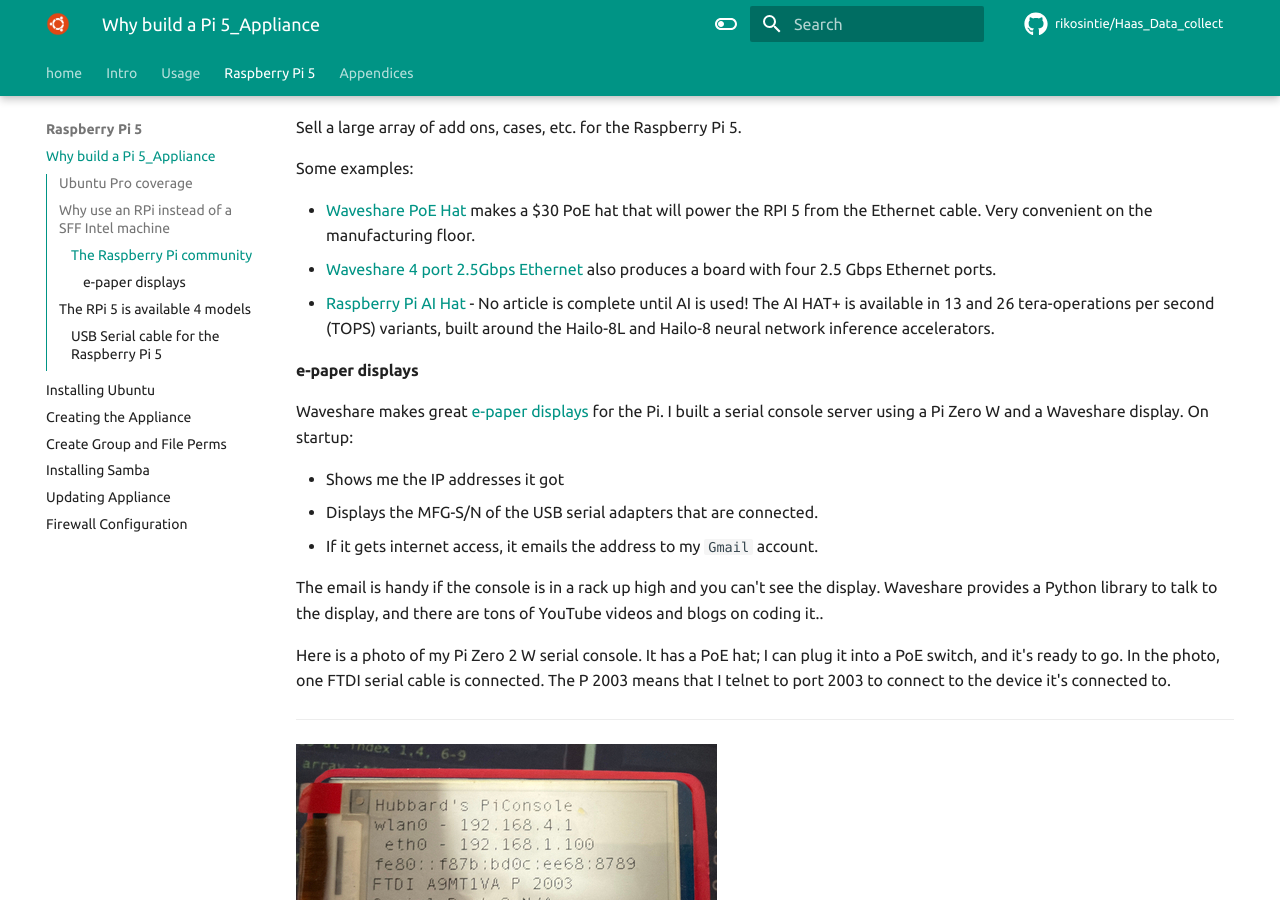
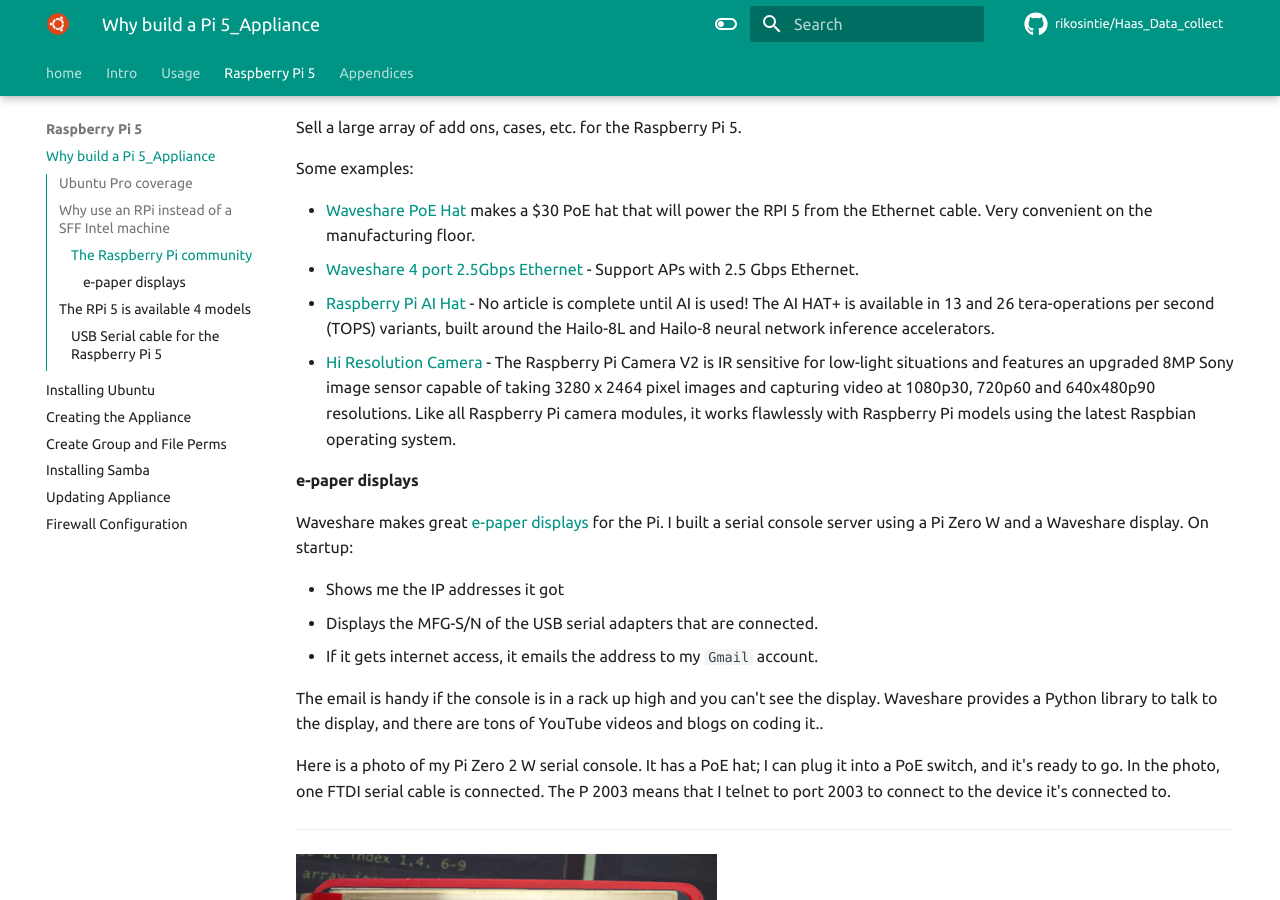
Before and after one commit to rikosintie/Haas_Data_collect, an MkDocs documentation site: the page built from docs/build_pi_5_appliance/why_pi_5_appliance.md, in a window 1280 px wide and 900 px high, scrolled down 2851 px. Built offline with MkDocs 1.6.1 and Material for MkDocs 9.7.7, drawn with Linux system fonts in a browser that asks for light colours; emoji names are drawn with the system emoji font; some web fonts are replaced; comment, search, counter and statistics services are not loaded.

Commit message:
Git Title: Added Raspberry Pi Camera

```diff
--- a/docs/build_pi_5_appliance/why_pi_5_appliance.md
+++ b/docs/build_pi_5_appliance/why_pi_5_appliance.md
@@ -79,8 +79,9 @@
 Some examples:
 
 - [Waveshare PoE Hat](https://www.waveshare.com/poe-hat-h.htm) makes a $30 PoE hat that will power the RPI 5 from the Ethernet cable. Very convenient on the manufacturing floor.
-- [Waveshare 4 port 2.5Gbps Ethernet](https://www.cnx-software.com/2025/12/30/add-four-gigabit-or-2-5gbps-ethernet-ports-to-the-raspberry-pi-5-with-this-expansion-board/) also produces a board with four 2.5 Gbps Ethernet ports.
+- [Waveshare 4 port 2.5Gbps Ethernet](https://www.cnx-software.com/2025/12/30/add-four-gigabit-or-2-5gbps-ethernet-ports-to-the-raspberry-pi-5-with-this-expansion-board/) - Support APs with 2.5 Gbps Ethernet.
 - [Raspberry Pi AI Hat](https://www.adafruit.com/product/5979) - No article is complete until AI is used! The AI HAT+ is available in 13 and 26 tera-operations per second (TOPS) variants, built around the Hailo-8L and Hailo-8 neural network inference accelerators.
+- [Hi Resolution Camera](https://ameridroid.com/products/8mp-noir-raspberry-pi-camera-module) - The Raspberry Pi Camera V2 is IR sensitive for low-light situations and features an upgraded 8MP Sony image sensor capable of taking 3280 x 2464 pixel images and capturing video at 1080p30, 720p60 and 640x480p90 resolutions. Like all Raspberry Pi camera modules, it works flawlessly with Raspberry Pi models using the latest Raspbian operating system.
 
 #### e-paper displays
 
```
